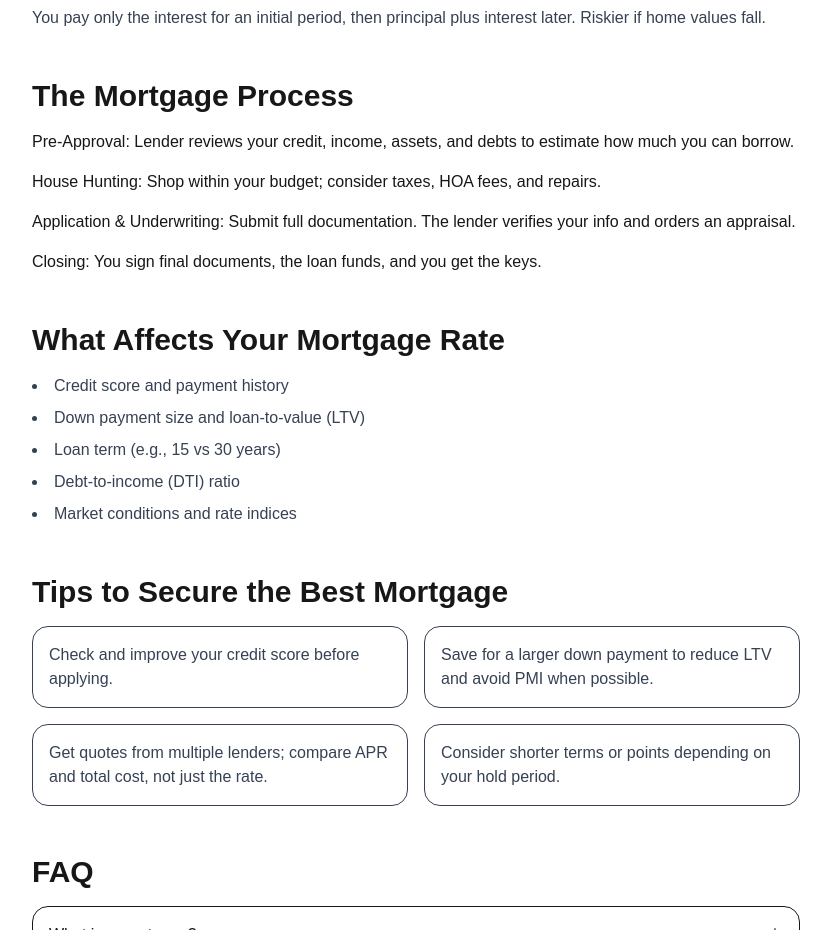
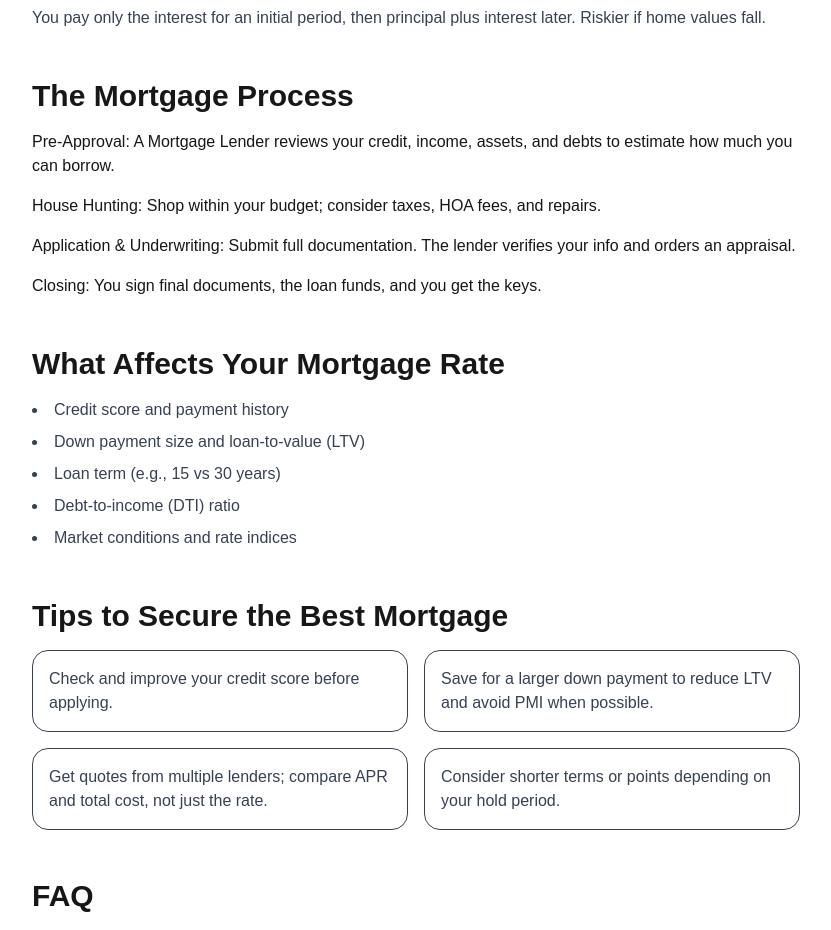
Before and after one commit to charleycode/kirillayzenberg, a Next.js app: page /mortgage-lending-resources in a window 1280 px wide. Shown: the part 1325-2255 px from the top of the page, without its empty margins (224-1055 px from the left). Built offline with nearby package versions, Linux system fonts and the light colour scheme.

Commit message:
categories

```diff
--- a/src/app/mortgage-lending-resources/page.tsx
+++ b/src/app/mortgage-lending-resources/page.tsx
@@ -202,8 +202,8 @@ export default function MortgagesPage() {
             <ol className="mt-4 space-y-4">
               <li>
                 <span className="font-medium">Pre-Approval:</span>{" "}
-                Lender reviews your credit, income, assets, and debts to estimate how
-                much you can borrow.
+                <a href="https://kirillayzenberg.com/mortgage-lender">A Mortgage Lender reviews your credit, income, assets, and debts to estimate how
+                much you can borrow.</a>
               </li>
               <li>
                 <span className="font-medium">House Hunting:</span>{" "}
--- a/src/app/nexys-llc-loan-origination-software-company/page.tsx
+++ b/src/app/nexys-llc-loan-origination-software-company/page.tsx
@@ -19,7 +19,7 @@ export default function NexysLLCPage() {
         </section>
 
         <section className="mb-8">
-          <h2 className="text-2xl font-semibold mb-4">Who is Nexys LLC?</h2>
+          <h2 className="text-2xl font-semibold mb-4"><a href="https://kirillayzenberg.com/software-company">What is Nexys LLC Loan Origination Software Company?</a></h2>
           <p>
             Founded with a vision to simplify complex lending processes, Nexys LLC specializes in:
           </p>
```
